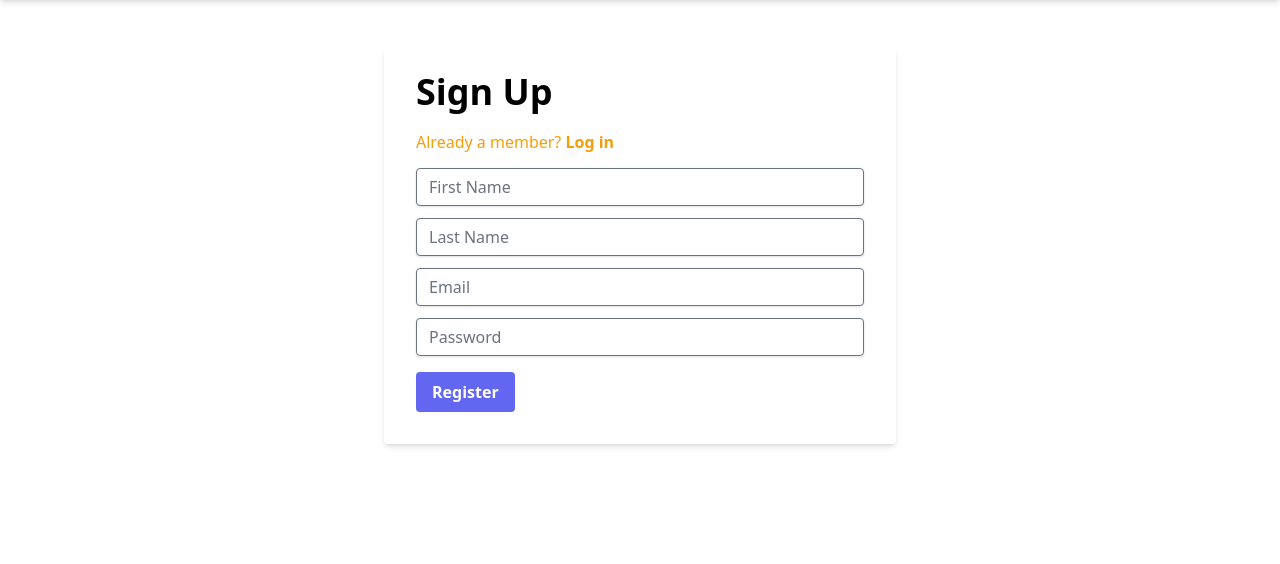
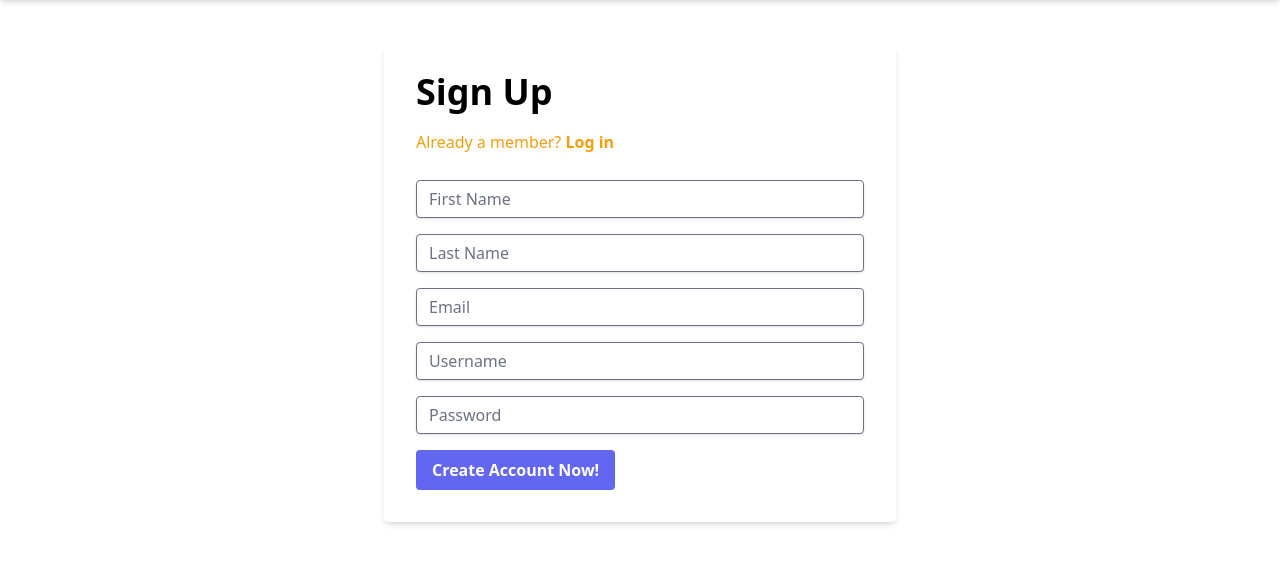
Before and after one commit to AFCTrackerProject/afc_fitness_tracker, a Flask app: page /signup in a window 1280 px wide. Shown: the part 88-652 px from the top of the page. Run offline with Flask 3, Linux system fonts and the light colour scheme; some libraries are stand-ins or nearby versions.

Commit message:
Updated formatting

```diff
--- a/templates/signup.html
+++ b/templates/signup.html
@@ -3,13 +3,9 @@
 {% block content %}
 <div class="canvas-paper"></div>
 <div class="canvas-paper">
-
   <div class="flex justify-center items-center">
     <div class="w-full max-w-lg">
-
       <div class="mb-12"></div> <!-- Spacer -->
-
-      <label class="block text-gray-700 text-sm font-bold mb-2"></label>
       <div class="bg-white shadow-md rounded px-8 pt-6 pb-8 mb-4">
         <h2 class="text-4xl font-bold mb-4">Sign Up</h2>
 
@@ -22,33 +18,32 @@
             </a>
           </span>
         </div>
-
+        <br>
         <!-- Signup Form -->
         <form action="{{ url_for('signup') }}" method="post">
+          <!-- Form fields -->
           <div class="mb-4">
-
-                <div class="mb-3"></div> <!-- Spacer -->
-                  <input class="shadow appearance-none border rounded w-full py-2 px-3 text-gray-700 leading-tight focus:outline-none focus:shadow-outline" id="firstname" type="text" placeholder="First Name">
-                  <div class="mb-3"></div> <!-- Spacer -->
-                  <input class="shadow appearance-none border rounded w-full py-2 px-3 text-gray-700 leading-tight focus:outline-none focus:shadow-outline" id="lastname" type="text" placeholder="Last Name">
-                  <div class="mb-3"></div> <!-- Spacer -->
-                  <input class="shadow appearance-none border rounded w-full py-2 px-3 text-gray-700 leading-tight focus:outline-none focus:shadow-outline" id="email" type="text" placeholder="Email">
-                  <div class="mb-3"></div> <!-- Spacer -->
-                  <input class="shadow appearance-none border rounded w-full py-2 px-3 text-gray-700 leading-tight focus:outline-none focus:shadow-outline" id="password" type="text" placeholder="Password">
-                  <div class="mb-3"></div> <!-- Spacer -->
+            <input type="text" name="firstname" placeholder="First Name" class="shadow appearance-none border rounded w-full py-2 px-3 text-gray-700 leading-tight focus:outline-none focus:shadow-outline">
           </div>
-
+          <div class="mb-4">
+            <input type="text" name="lastname" placeholder="Last Name" class="shadow appearance-none border rounded w-full py-2 px-3 text-gray-700 leading-tight focus:outline-none focus:shadow-outline">
+          </div>
+          <div class="mb-4">
+            <input type="email" name="email" placeholder="Email" class="shadow appearance-none border rounded w-full py-2 px-3 text-gray-700 leading-tight focus:outline-none focus:shadow-outline">
+          </div>
+          <div class="mb-4">
+            <input type="text" name="username" placeholder="Username" class="shadow appearance-none border rounded w-full py-2 px-3 text-gray-700 leading-tight focus:outline-none focus:shadow-outline">
+          </div>
+          <div class="mb-4">
+            <input type="password" name="password" placeholder="Password" class="shadow appearance-none border rounded w-full py-2 px-3 text-gray-700 leading-tight focus:outline-none focus:shadow-outline">
+          </div>
           <!-- Submit Button -->
-              <div class="flex items-center justify-between">
-                <a href="/" button class="bg-indigo-500 hover:bg-indigo-700 text-white font-bold py-2 px-4 rounded focus:outline-none focus:shadow-outline" type="button">
-                      Register
+          <button type="submit" class="bg-indigo-500 hover:bg-indigo-700 text-white font-bold py-2 px-4 rounded focus:outline-none focus:shadow-outline">
+            Create Account Now!
           </button>
-                </a>
-              </div>
-
         </form>
       </div>
     </div>
   </div>
-
+</div>
 {% endblock %}
```
Lines whose indentation alone changed are shown as unchanged.
